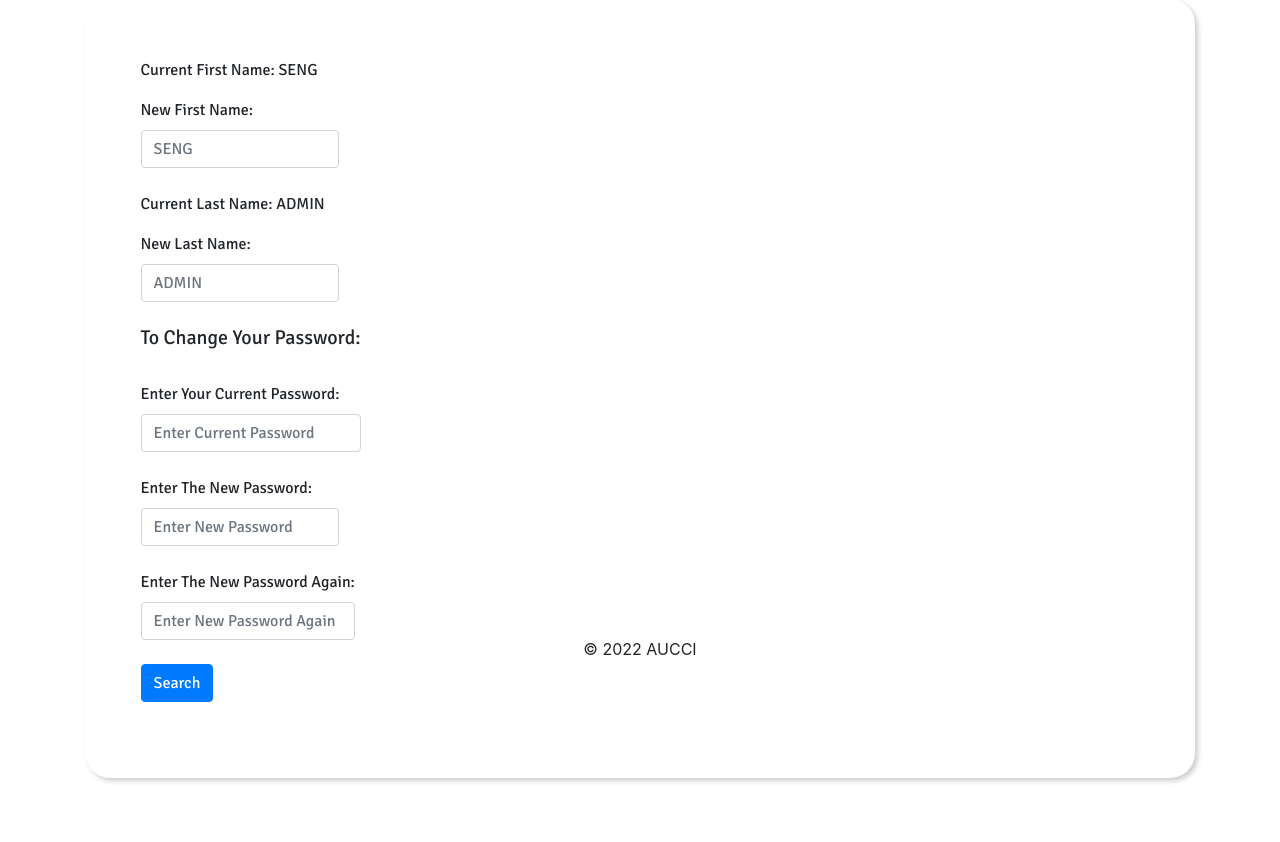
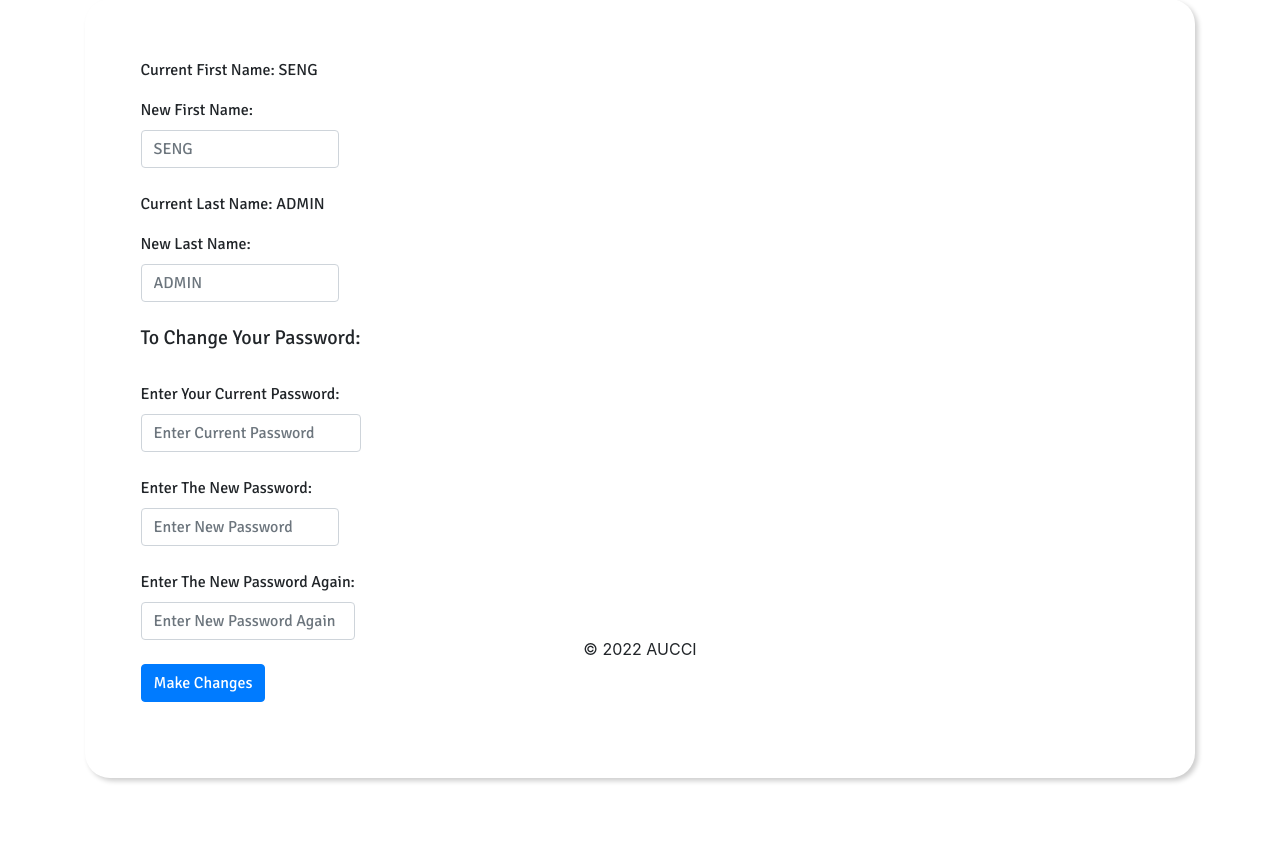
Before and after one commit to ttylong/SENG401Project, a Django app: page /settings_view in a window 1280 px wide. Shown: the part 131-973 px from the top of the page. Run offline with Django 3.2, Linux system fonts and the light colour scheme; a user stored in the database is signed in; some libraries are stand-ins or nearby versions.

Commit message:
Slight fix

```diff
--- a/src/AUCCI/templates/settings_view.html
+++ b/src/AUCCI/templates/settings_view.html
@@ -1,7 +1,7 @@
 {% extends "base.html"%} {% block title %}
 <title>My Bids</title>
 {% endblock %} {% block content %}
-<div class="container" style="margin-top: 2%;">
+<div class="container" style="margin-top: 2%">
   <h2
     class="display-5 text-center text-muted"
     style="font-family: 'Signika', sans-serif"
@@ -11,10 +11,7 @@
 </div>
 <div
   class="container"
-  style="
-    font-family: 'Signika', sans-serif;
-    padding-bottom: 5%;
-  "
+  style="font-family: 'Signika', sans-serif; padding-bottom: 5%"
 >
   <form
     action="settings_view"
@@ -88,7 +85,7 @@
     </div>
     <div class="form-group row">
       <div class="col-auto my-1">
-        <button type="submit" class="btn btn-primary">Search</button>
+        <button type="submit" class="btn btn-primary">Make Changes</button>
       </div>
     </div>
     {% for message in messages %}
```
Lines whose indentation alone changed are shown as unchanged.
